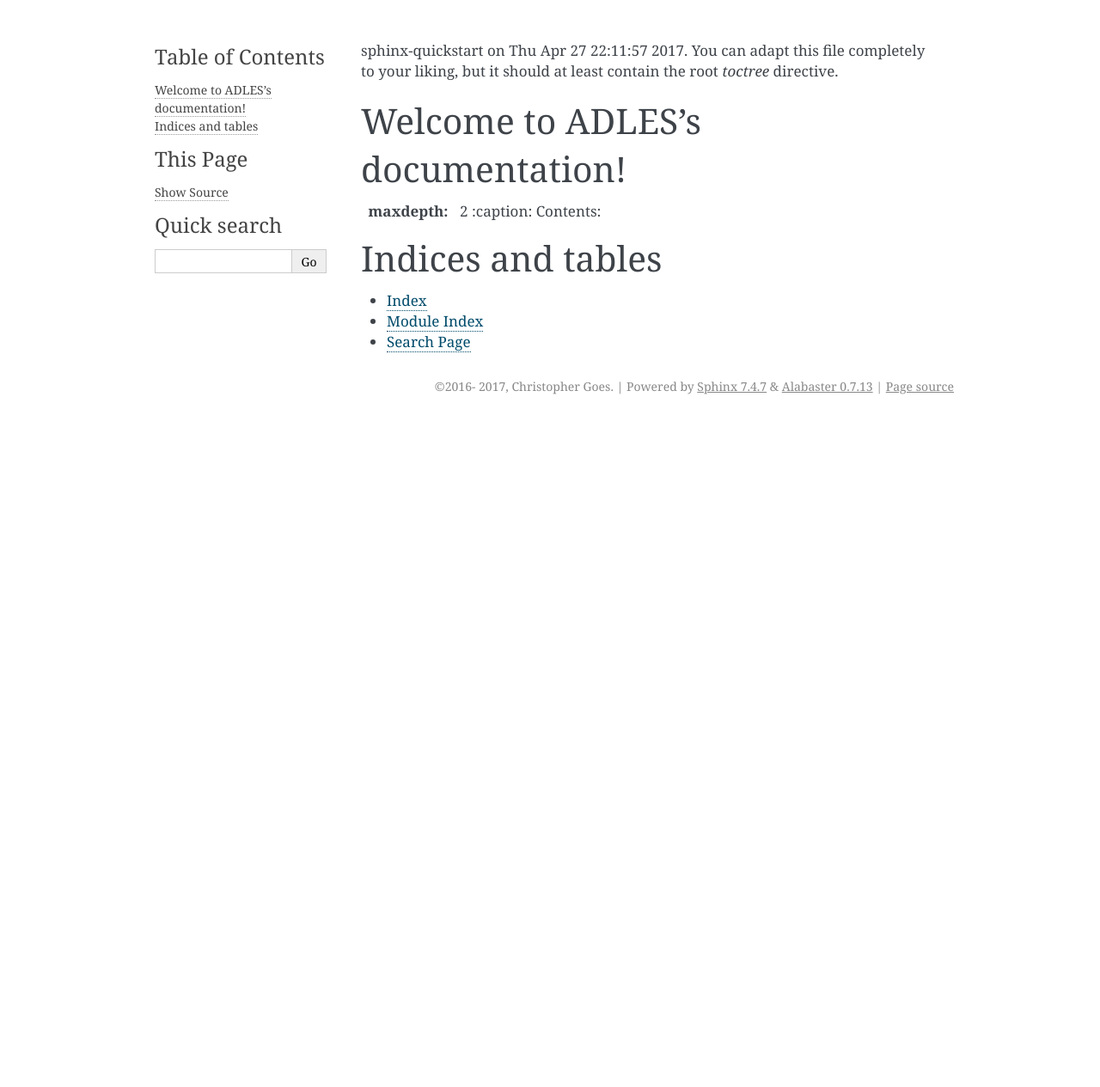
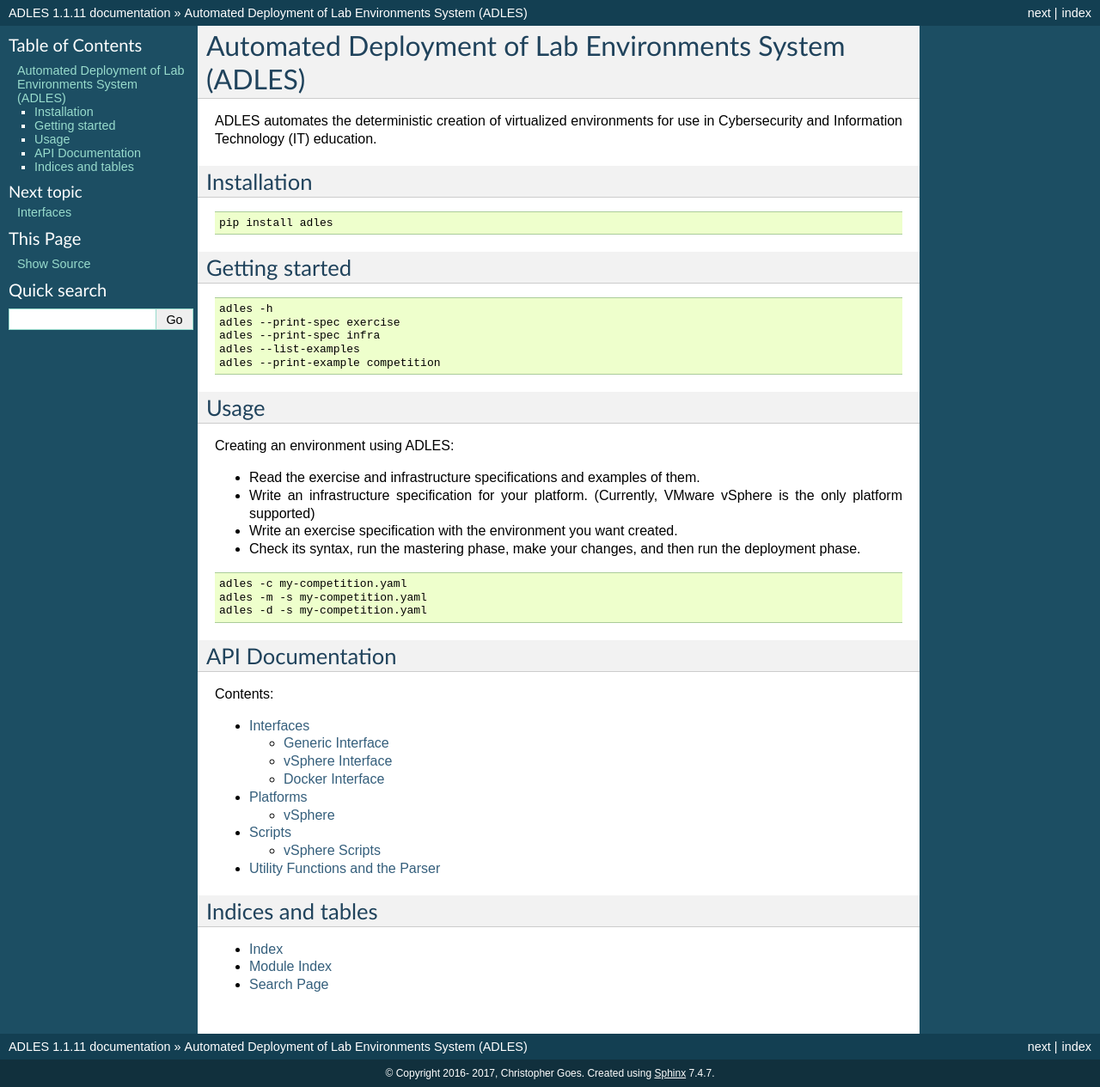
Before and after one commit to GhostofGoes/ADLES, a Sphinx documentation site: the page built from docs/source/index.rst, in a window 1280 px wide. Shown: the whole page at 86% size. Built offline with Sphinx 7.4.7, drawn with Linux system fonts in a browser that asks for light colours; before the commit the page ends 900 px from its top, so only the background shows below that.

Commit message:
Sphinx docs.
- Added boilerplate for the various sections
- Changed theme to "classic"

ISSUES: Sphinx is breaking on vm_snapshots, vm, and host modules, for no apparent reason other than it dislikes me.
vm_snapshots is a good example of this, as it is the same as the other scripts, and the order it is inserted in scripts.rst doesn't help anything. *SIGH*.

```diff
--- a/docs/source/conf.py
+++ b/docs/source/conf.py
@@ -6,27 +6,17 @@
 #
 # This file is execfile()d with the current directory set to its
 # containing dir.
-#
-# Note that not all possible configuration values are present in this
-# autogenerated file.
-#
-# All configuration values have a default; values that are commented out
-# serve to show the default.
 
-# If extensions (or modules to document with autodoc) are in another directory,
-# add these directories to sys.path here. If the directory is relative to the
-# documentation root, use os.path.abspath to make it absolute, like shown here.
-#
-# import os
-# import sys
-# sys.path.insert(0, os.path.abspath('.'))
+import os
+import sys
+sys.path.insert(0, os.path.abspath('../../adles'))
 
 from adles import __author__, __version__
+
 
 # -- General configuration ------------------------------------------------
 
 # If your documentation needs a minimal Sphinx version, state it here.
-#
 # needs_sphinx = '1.0'
 
 # Add any Sphinx extension module names here, as strings. They can be
@@ -90,7 +80,7 @@
 # The theme to use for HTML and HTML Help pages.  See the documentation for
 # a list of builtin themes.
 #
-html_theme = 'alabaster'
+html_theme = 'classic'
 
 # Theme options are theme-specific and customize the look and feel of a theme
 # further.  For a list of options available for each theme, see the
@@ -157,4 +147,4 @@
 ]
 
 # Example configuration for intersphinx: refer to the Python standard library.
-intersphinx_mapping = {'https://docs.python.org/': None}
+intersphinx_mapping = {'python': ('https://docs.python.org/3', None)}
--- a/docs/source/index.rst
+++ b/docs/source/index.rst
@@ -1,15 +1,62 @@
-.. ADLES documentation master file, created by
-sphinx-quickstart on Thu Apr 27 22:11:57 2017.
-You can adapt this file completely to your liking, but it should at least
-contain the root `toctree` directive.
 
-Welcome to ADLES's documentation!
-=================================
+*******************************************************
+Automated Deployment of Lab Environments System (ADLES)
+*******************************************************
+
+ADLES automates the deterministic creation of virtualized environments for use in Cybersecurity and Information Technology (IT) education.
+
+
+Installation
+============
+.. code:: bash
+
+   pip install adles
+
+
+Getting started
+===============
+
+
+.. code:: bash
+
+
+   adles -h
+   adles --print-spec exercise
+   adles --print-spec infra
+   adles --list-examples
+   adles --print-example competition
+
+
+Usage
+=====
+
+Creating an environment using ADLES:
+
+* Read the exercise and infrastructure specifications and examples of them.
+* Write an infrastructure specification for your platform. (Currently, VMware vSphere is the only platform supported)
+* Write an exercise specification with the environment you want created.
+* Check its syntax, run the mastering phase, make your changes, and then run the deployment phase.
+
+
+.. code:: bash
+
+
+   adles -c my-competition.yaml
+   adles -m -s my-competition.yaml
+   adles -d -s my-competition.yaml
+
+
+API Documentation
+=================
 
 .. toctree::
-:maxdepth: 2
-       :caption: Contents:
+   :maxdepth: 2
+   :caption: Contents:
 
+   interfaces
+   platforms
+   scripts
+   utils
 
 
 Indices and tables
--- /dev/null
+++ b/docs/source/interfaces.rst
@@ -0,0 +1,26 @@
+**********
+Interfaces
+**********
+
+Interfaces for the various platforms ADLES supports.
+
+
+Generic Interface
+=================
+
+.. autoclass:: adles.interfaces.interface.Interface
+   :members:
+
+
+vSphere Interface
+=================
+
+.. autoclass:: adles.interfaces.vsphere_interface.VsphereInterface
+   :members:
+
+
+Docker Interface
+================
+
+.. autoclass:: adles.interfaces.docker_interface.DockerInterface
+   :members:
--- /dev/null
+++ b/docs/source/platforms.rst
@@ -0,0 +1,50 @@
+*********
+Platforms
+*********
+
+Wrappers for the various platforms ADLES supports.
+
+
+
+vSphere
+=======
+
+
+The vSphere platform serves as a wrapper around the pyVmomi library.
+
+
+Vsphere
+-------
+Holds the state and provides methods to interact with the vCenter server
+or ESXi host.
+
+.. autoclass:: adles.vsphere.Vsphere
+   :members:
+
+
+VM
+--
+Represents a Virtual Machine.
+
+.. automodule:: adles.vsphere.vm
+   :members:
+
+
+Host
+----
+Represents an ESXi host.
+
+.. automodule:: adles.vsphere.host
+   :members:
+
+
+Utility functions
+-----------------
+.. automodule:: adles.vsphere.vsphere_utils
+   :members:
+
+.. automodule:: adles.vsphere.folder_utils
+   :members:
+
+.. automodule:: adles.vsphere.network_utils
+   :members:
--- /dev/null
+++ b/docs/source/utils.rst
@@ -0,0 +1,9 @@
+********************************
+Utility Functions and the Parser
+********************************
+
+.. automodule:: adles.parser
+   :members:
+
+.. automodule:: adles.utils
+   :members:
```
Also changed, not shown: docs/source/scripts.rst (added, +20 -0 lines), setup.py (+4 -3 lines).
